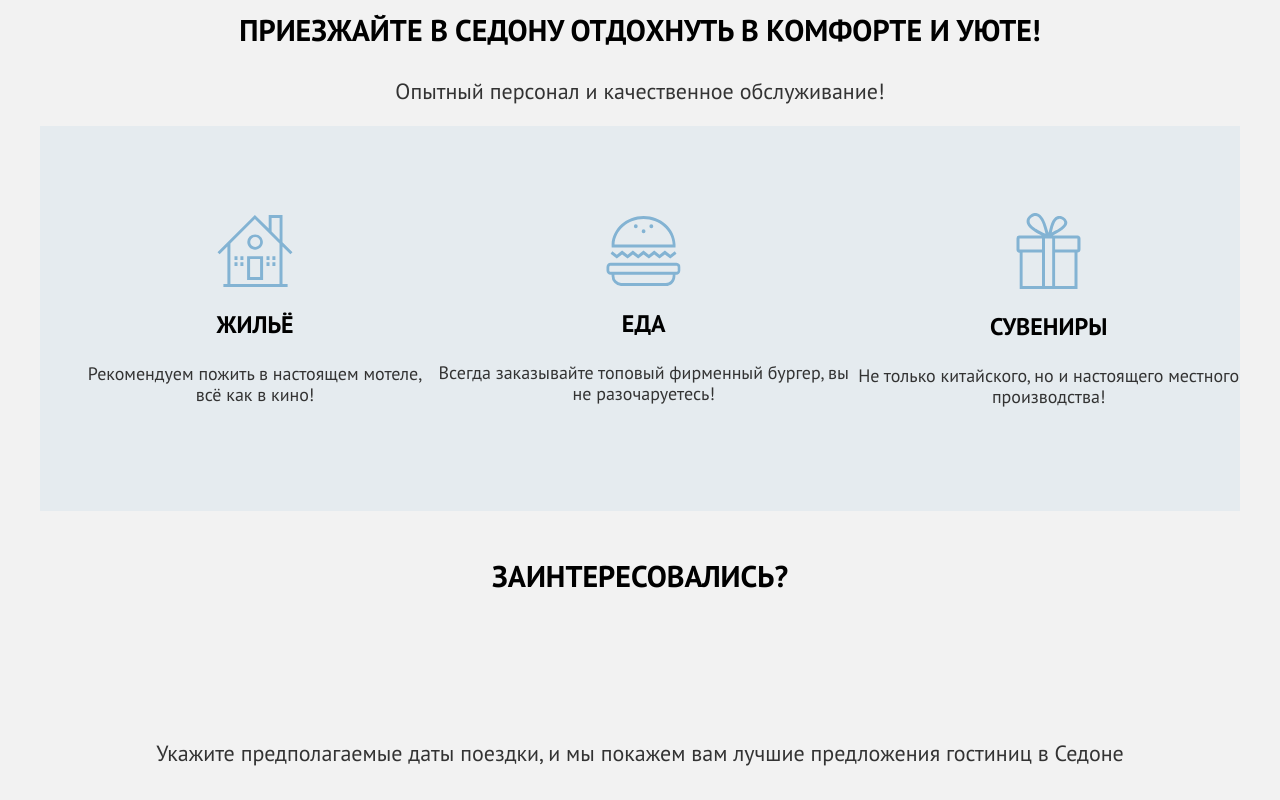
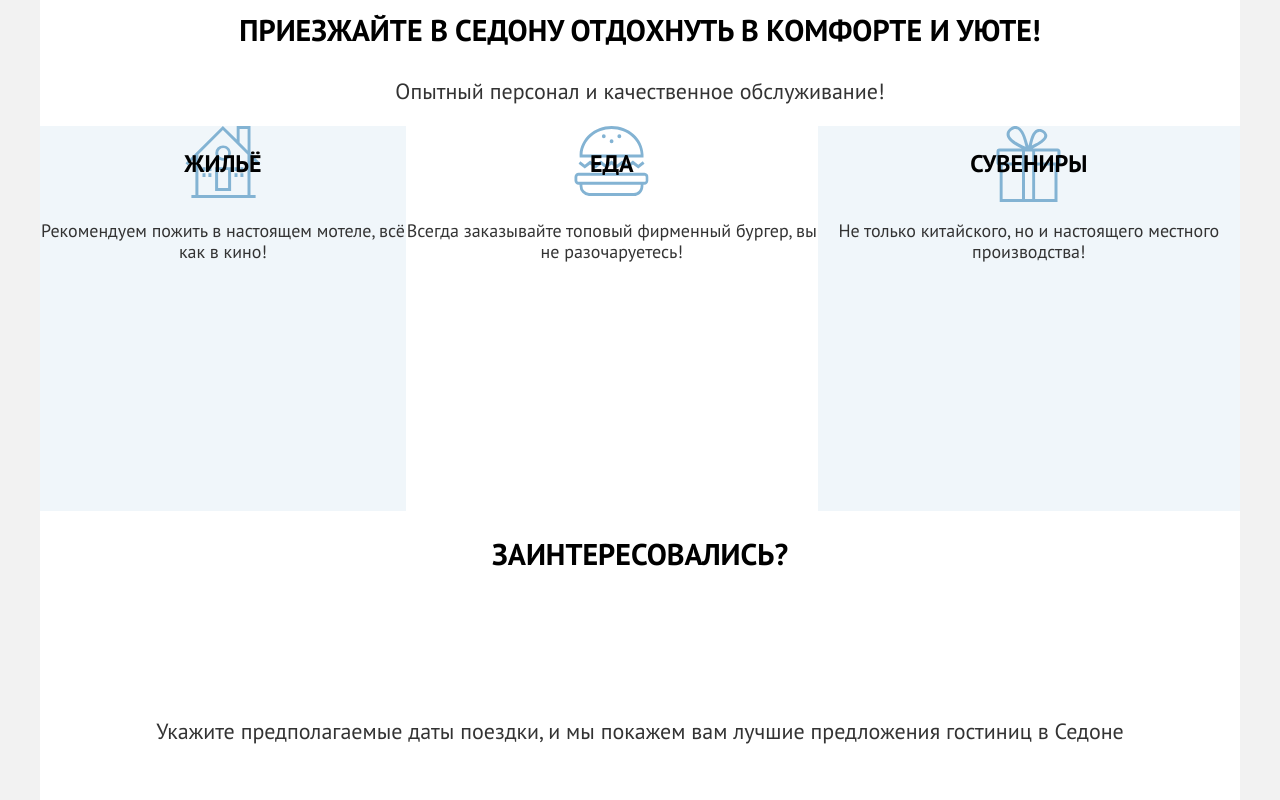
Before and after one commit to htmlacademy-htmlcss/1455133-sedona-36, a plain HTML site: page index.html in a window 1280 px wide. Shown: the part 1740-2540 px from the top of the page. Drawn offline with Linux system fonts and the light colour scheme.

Commit message:
Добавляет правки по крупной сетке

```diff
--- a/index.html
+++ b/index.html
@@ -98,26 +98,28 @@
           <h2 class="visually-hidden">Рекомендации</h2>
           <p class="offer-title">Приезжайте в Седону отдохнуть в комфорте и уюте!</p>
           <p class="offer-text">Опытный персонал и качественное обслуживание!</p>
+          <div class="recomendation-wrapper">
             <ul class="recomendation-list">
               <li class="recomendation-item housing">
-              <img class="recomendation-icon" src="/images/recomendation-icon/recomendation-housing-icon.svg"
-                alt="Иконка дома">
+                <div class="advantages-container">
                 <h3 class="recomendation-title">Жильё</h3>
                 <p class="recomendation-text">Рекомендуем пожить в настоящем мотеле, всё как в кино!</p>
+                </div>
               </li>
               <li class="recomendation-item food">
-              <img class="recomendation-icon" src="/images/recomendation-icon/recomendation-food-icon.svg"
-                alt="Иконка бургера">
+                <div class="advantages-container">
                 <h3 class="recomendation-title ">Еда</h3>
                 <p class="recomendation-text">Всегда заказывайте топовый фирменный бургер, вы не разочаруетесь!</p>
+                </div>
               </li>
               <li class="recomendation-item souvenirs">
-              <img class="recomendation-icon" src="/images/recomendation-icon/recomendation-souvenirs-icon.svg"
-                alt="Иконка подарочной коробки">
+                <div class="advantages-container">
                 <h3 class="recomendation-title">Сувениры</h3>
                 <p class="recomendation-text">Не только китайского, но и настоящего местного производства!</p>
+                </div>
               </li>
             </ul>
+          </div>
         </section>
         <section class="find-hotel" data-test="search">
           <h2 class="offer-title">Заинтересовались?</h2>
--- a/styles/styles.css
+++ b/styles/styles.css
@@ -19,7 +19,6 @@ html {
 }
 
 body {
-  display: flex;
   background-color: #F2F2F2;
   margin: 0 auto;
   height: 100%;
@@ -240,13 +239,18 @@ body {
   color: #333333;
 }
 
-
 .recomendation-list {
   display: flex;
+  list-style: none;
+  width: 1200px;
+  min-height: 385px;
+  padding: 0;
+  margin: 0;
+}
+
+.recomendation-item {
   background-color: rgba(131, 179, 211, 0.12);
-  list-style: none;
-  min-height: 385px;
-  align-items: center;
+
 }
 
 .recomendation-title {
@@ -267,26 +271,25 @@ body {
   text-align: center;
 }
 
-.recomendation-icon {
-  display: block;
-  margin: 0 auto;
-}
-
-/*.housing {
+.housing {
   background-image: url("../images/recomendation-icon/recomendation-housing-icon.svg");
   background-repeat: no-repeat;
+  background-position: top;
 }
 
 .food {
   background-image: url("../images/recomendation-icon/recomendation-food-icon.svg");
   background-repeat: no-repeat;
+  background-color: #ffffff;
+  background-position: top;
 }
 
 .souvenirs {
   background-image: url("../images/recomendation-icon/recomendation-souvenirs-icon.svg");
   background-repeat: no-repeat;
+  background-position: top;
 }
-*/
+
 
 .find-hotel {
   display: flex;
```
Lines whose indentation alone changed are shown as unchanged.
